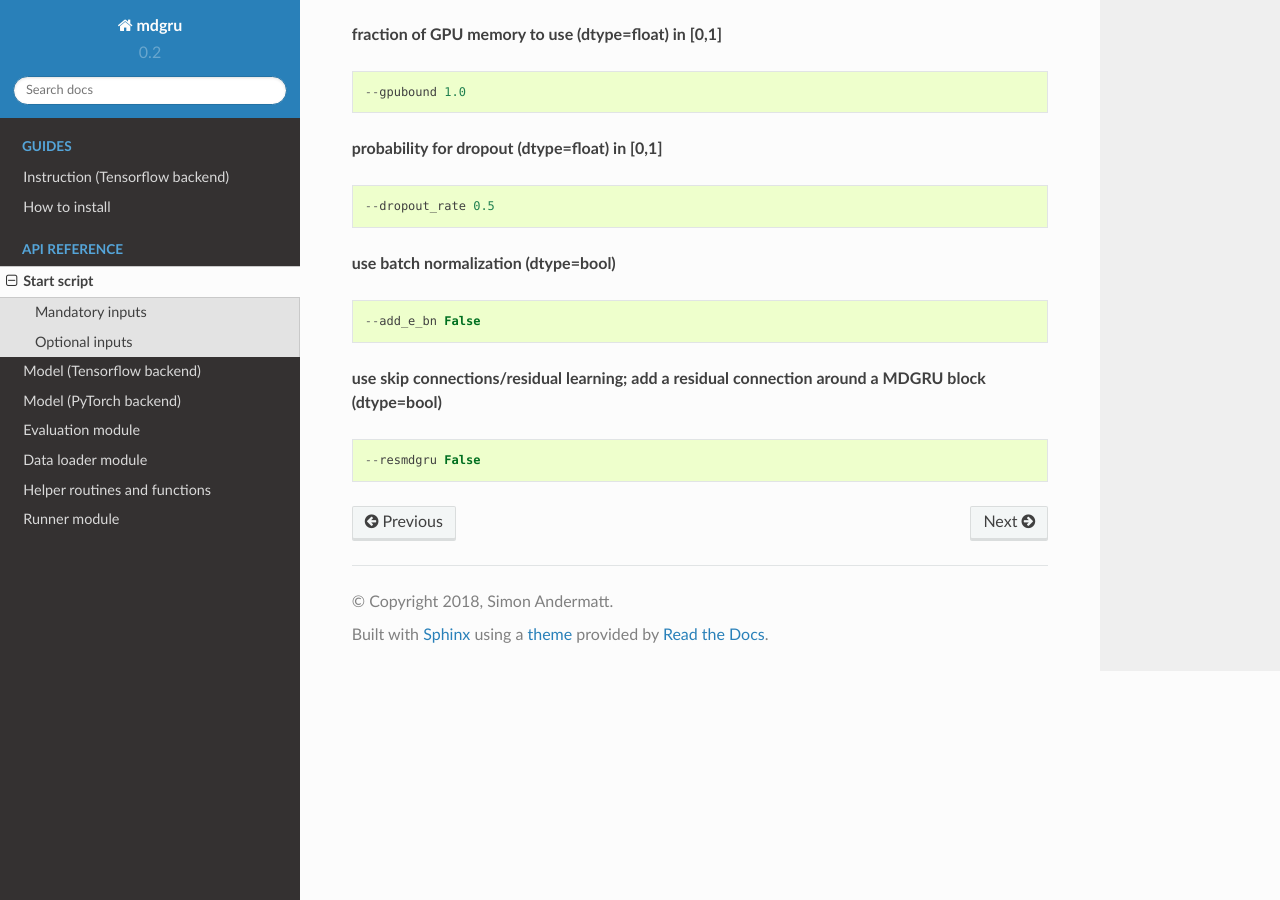
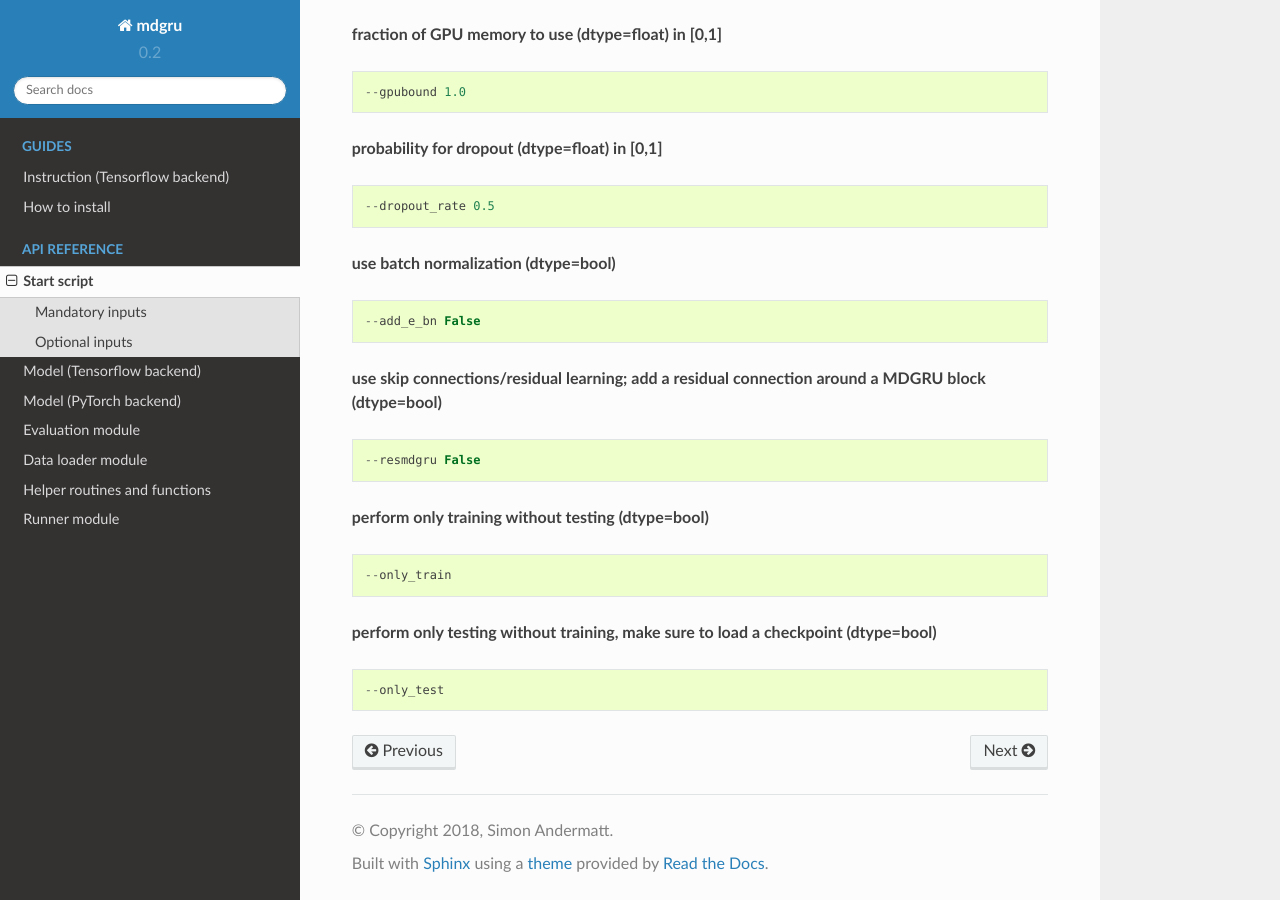
Before and after one commit to zubata88/mdgru, a Sphinx documentation site: the page built from docs/RUN_mdgru.rst, in a window 1280 px wide and 900 px high, scrolled down 2536 px. Built offline with Sphinx 7.4.7 and the Read the Docs theme 2.0.0, drawn with Linux system fonts in a browser that asks for light colours.

Commit message:
Update RUN_mdgru.rst

```diff
--- a/docs/RUN_mdgru.rst
+++ b/docs/RUN_mdgru.rst
@@ -127,3 +127,13 @@ These are optional inputs for which the default values (listed in the commands b
 ::
 
     --resmdgru False
+
+**perform only training without testing (dtype=bool)**
+::
+
+    --only_train
+
+**perform only testing without training, make sure to load a checkpoint (dtype=bool)**
+::
+
+    --only_test
```
